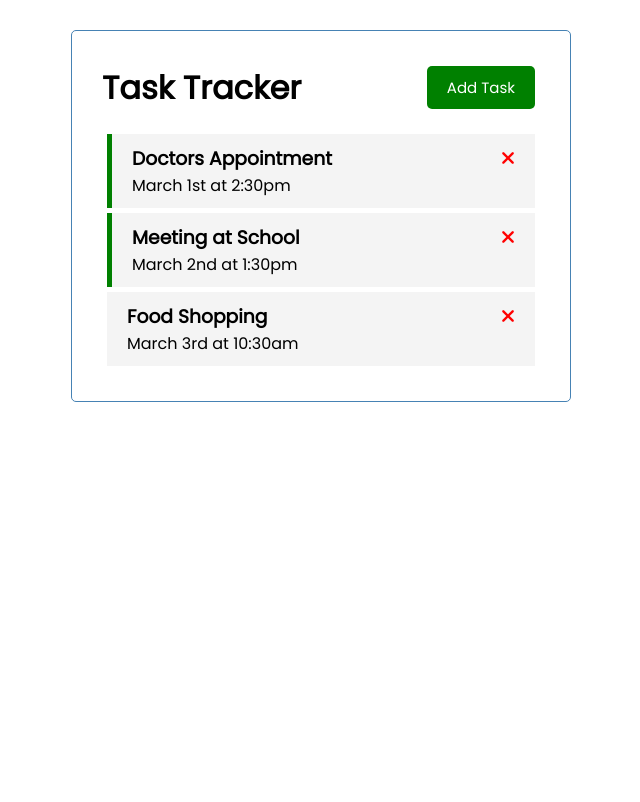
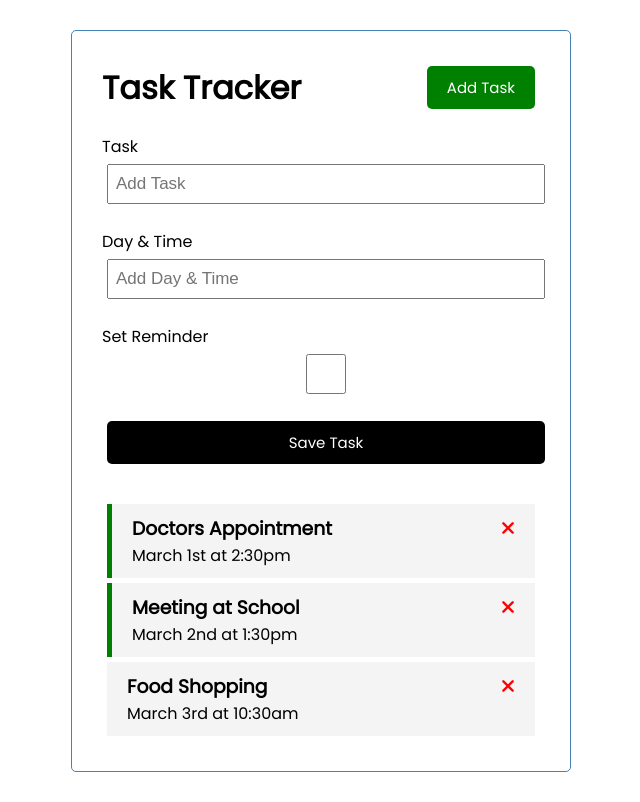
Before and after one commit to shas9/VueJs, a Vue app in the folder vue-crash-2023/: page / in a window 1280 px wide. Shown: the whole page, without its empty margins (319-959 px from the left). Built offline with nearby package versions, Linux system fonts and the light colour scheme.

Commit message:
Add Task component created and integrated

```diff
--- a/vue-crash-2023/src/App.vue
+++ b/vue-crash-2023/src/App.vue
@@ -1,6 +1,7 @@
 <template>
   <div class = "container">
     <Header title="Task Tracker"/>
+    <AddTask @add-task="addTask"/>
     <Tasks @toggle-reminder="toggleReminder" @delete-task="deleteTask" :tasks = "tasks" />
 
   </div>
@@ -9,12 +10,14 @@
 <script>
 import Header from './components/Header.vue'
 import Tasks from './components/Tasks.vue'
+import AddTask from './components/AddTask.vue'
 
 export default {
   name: 'App',
   components: {
     Header,
-    Tasks
+    Tasks,
+    AddTask
   },
   data() {
     return {
@@ -22,6 +25,9 @@
     }
   },
   methods: {
+    addTask(task) {
+      this.tasks = [...this.tasks, task]
+    },
     deleteTask(id) {
       if(confirm('Are you sure?')) {
         this.tasks = this.tasks.filter(
--- /dev/null
+++ b/vue-crash-2023/src/components/AddTask.vue
@@ -0,0 +1,86 @@
+<template>
+    <form @submit="onSubmit" class = "add-form">
+        <div class = "form-control">
+            <label>Task</label>
+            <input type = "text" v-model="text" name="text"
+            placeholder="Add Task"/>
+        </div>
+        <div class = "form-control">
+            <label>Day & Time</label>
+            <input type = "text" v-model="day" name="day"
+            placeholder="Add Day & Time"/>
+        </div>
+        <div class = "form-control">
+            <label>Set Reminder</label>
+            <input type = "checkbox" v-model="reminder" name="reminder"/>
+        </div>
+        <input type="submit" value="Save Task" class="btn btn-block">
+    </form>
+</template>
+
+<script>
+export default {
+    name: 'AddTask',
+    data() {
+        return {
+            text: "",
+            day: "",
+            reminder: false
+        }
+    },
+    methods: {
+        onSubmit(e) {
+            e.preventDefault()
+
+            if(!this.text) {
+                alert('Please add a task')
+                return
+            }
+
+            const newTask = {
+                id: Math.floor(Math.random() * 1000),
+                text: this.text,
+                day: this.day,
+                reminder: this.reminder
+            }
+
+            this.$emit('add-task', newTask)
+
+            this.text = ''
+            this.day = ''
+            this.reminder = false
+        }
+    }
+}
+</script>
+
+<style scoped>
+.add-form {
+  margin-bottom: 40px;
+}
+.form-control {
+  margin: 20px 0;
+}
+.form-control label {
+  display: block;
+}
+.form-control input {
+  width: 100%;
+  height: 40px;
+  margin: 5px;
+  padding: 3px 7px;
+  font-size: 17px;
+}
+.form-control-check {
+  display: flex;
+  align-items: center;
+  justify-content: space-between;
+}
+.form-control-check label {
+  flex: 1;
+}
+.form-control-check input {
+  flex: 2;
+  height: 20px;
+}
+</style>
```
